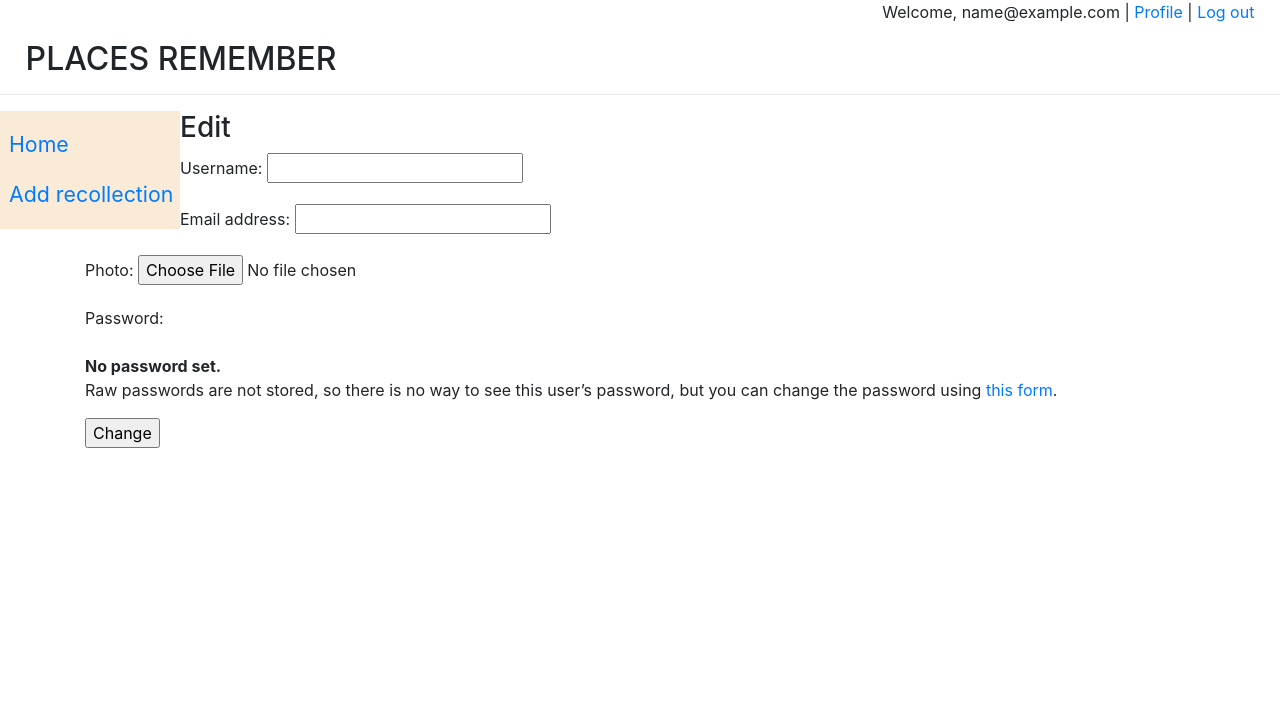
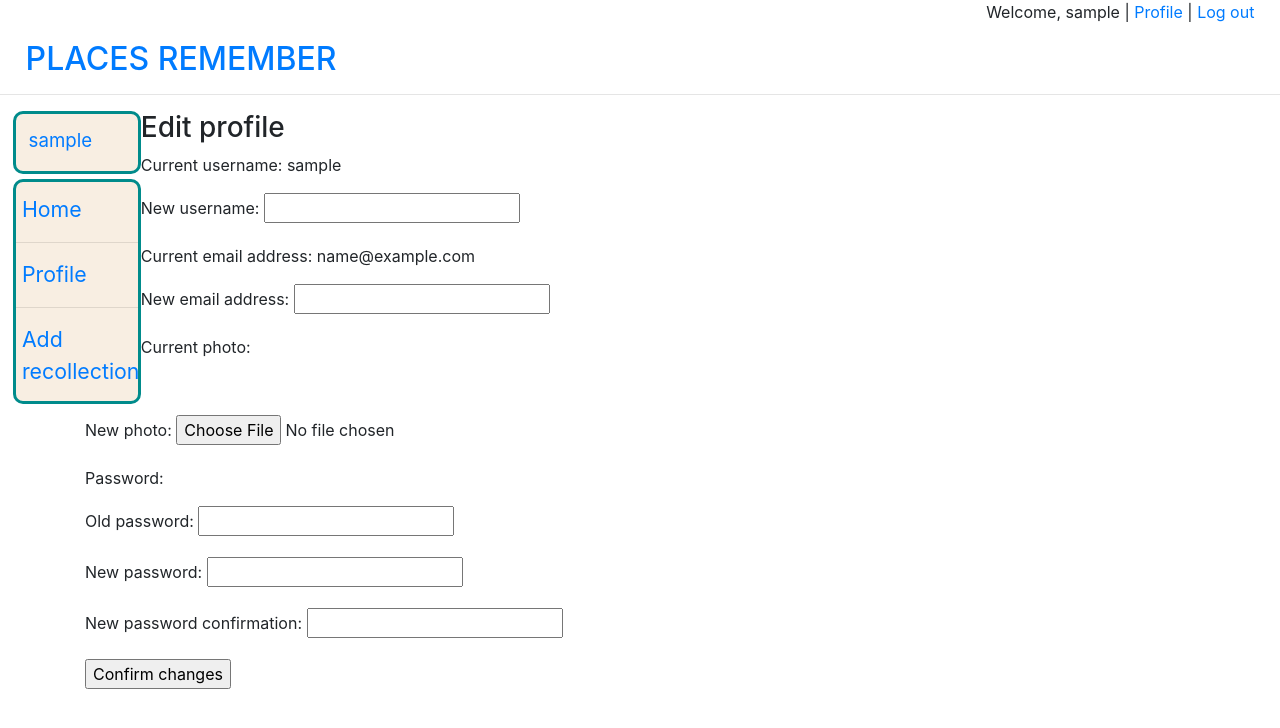
Before and after one commit to Lomank123/places_remember, a Django app: page /profile/edit in a window 1280 px wide. Shown: the top 728 px of the page. Run offline with Django 3.2, Linux system fonts and the light colour scheme; the visitor is signed in with stand-in values (Sample User, id 1); parts of the project's set-up code (start-up, migrations or seed data) failed here and were passed over; some libraries are stand-ins or nearby versions.

Commit message:
Paginator and profile changes
- Changed edit profile and profile pages
- Added profile block to basic.html
- Added paginator
- Changed design of left nav bar
- Added password validator (edit profile page)

```diff
--- a/placerem/coreapp/forms.py
+++ b/placerem/coreapp/forms.py
@@ -1,6 +1,8 @@
 from django.contrib.auth.forms import UserCreationForm, UserChangeForm
+from django.contrib.auth.password_validation import validate_password
 from django import forms
 from .models import CustomUser, Recollection
+from django.core.exceptions import ValidationError
 
 
 class CustomUserCreationForm(UserCreationForm):
@@ -22,3 +24,58 @@ class RecollectionModelForm(forms.ModelForm):
     class Meta:
         model = Recollection
         fields = ('name', 'description', 'geom')
+
+
+class CustomUserEditForm(forms.Form):
+    username = forms.CharField(max_length=20, required=False)
+    email = forms.EmailField(required=False)
+    photo = forms.FileField(required=False)
+    password_old = forms.CharField(
+        label="Old password",
+        strip=False,
+        widget=forms.PasswordInput(attrs={'autocomplete': 'new-password'}),
+        required=False,
+    )
+    password1 = forms.CharField(
+        label="Password",
+        strip=False,
+        widget=forms.PasswordInput(attrs={'autocomplete': 'new-password'}),
+        required=False,
+        validators=[validate_password],
+    )
+    password2 = forms.CharField(
+        label="Password confirmation",
+        widget=forms.PasswordInput(attrs={'autocomplete': 'new-password'}),
+        strip=False,
+        help_text="Enter the same password as before, for verification.",
+        required=False,
+    )
+
+    def __init__(self, user, *args, **kwargs):
+        self.user = user
+        super().__init__(*args, **kwargs)
+
+    def clean(self):
+        cleaned_data = super().clean()
+        email = cleaned_data.get("email")
+        username = cleaned_data.get("username")
+        not_unique_email = CustomUser.objects.filter(email=email).exists()
+        not_unique_username = CustomUser.objects.filter(username=username).exists()
+        password1 = cleaned_data.get("password1")
+        password2 = cleaned_data.get("password2")
+        password_old = cleaned_data.get("password_old")
+
+        errors = {}
+        if not_unique_email:
+            errors['email'] = 'Email is already in use'
+        if not_unique_username:
+            errors['username'] = 'Username is already in use'
+        if password1 and password2 and password1 != password2:
+            errors['password1'] = 'The two password fields didn’t match.'
+            errors['password2'] = 'The two password fields didn’t match.'
+        if (password1 or password2) and self.user.has_usable_password():
+            if not self.user.check_password(password_old):
+                errors['password_old'] = 'Wrong password.'
+
+        if errors:
+            raise ValidationError(errors)
--- a/placerem/coreapp/models.py
+++ b/placerem/coreapp/models.py
@@ -24,7 +24,7 @@ class CustomUser(AbstractUser):
 class Recollection(models.Model):
     # Default fields
     name = models.CharField(max_length=40, verbose_name='Name')
-    description = models.CharField(max_length=300, verbose_name='Description')
+    description = models.CharField(max_length=300, verbose_name='Description', blank=True, null=True)
     published = models.DateTimeField(auto_now_add=True, db_index=True, verbose_name='Published in')
 
     # Owner of a recollection
--- a/placerem/coreapp/static/placerem/style.css
+++ b/placerem/coreapp/static/placerem/style.css
@@ -6,10 +6,14 @@ header h1 {
 }
 nav {
 	font-size: 16pt;
-	width: 180px;
-	height: 100%;
+	width: 10%;
+	clear: both;
 	float: left;
-	background-color: antiquewhite;
+	background-color: rgb(248, 238, 226);
+	border-style: solid;
+	border-radius: 10px;
+	border-color: darkcyan;
+	margin-left: 1%;
 }
 nav a {
 	display: block;
@@ -29,3 +33,27 @@ nav a {
 	margin-right: 2%;
 	text-align: right;
 }
+.profile_box {
+	font-size: 14pt;
+	width: 10%;
+	border-style: solid;
+	border-radius: 10px;
+	border-color: darkcyan;
+	background: rgb(248, 238, 226);
+	padding-top: 1%;
+	padding-left: 1%;
+	padding-right: 1%;
+	margin-bottom: 5px;
+	float: left;
+	margin-left: 1%;
+}
+.paginator {
+	padding-top: 40px;
+	padding-bottom: 40px;
+}
+.user_photo {
+	border-style: solid;
+	border-radius: 10px;
+	border-color: aqua;
+	border-width: 2px;
+}
--- a/placerem/coreapp/templates/coreapp/profile.html
+++ b/placerem/coreapp/templates/coreapp/profile.html
@@ -7,13 +7,14 @@
 {% block content %}
 
     <h3>Your profile</h3>
+
     <p>Name: {{ user.username }}</p>
     <p>Email: {{ user.email }}</p>
 
     {% if user.photo %}
         <div>
             <p>Photo:</p>
-            <img src="{{ user.photo|thumbnail_url:'default' }}">
+            <p><img id="uploaded_image" src="{{ user.photo|thumbnail_url:'default' }}"></p>
         </div>
     {% endif %}
 
@@ -21,6 +22,6 @@
     <p>Number of recollections: {{ recollections }}</p>
     <p>Account creation date: {{ user.date_joined }}</p>
 
-    <p><a href="{% url 'profile_edit' %}">Edit</a></p>
+    <p><a href="{% url 'profile_edit' %}">Edit profile</a></p>
 
 {% endblock %}
--- a/placerem/coreapp/templates/coreapp/profile_edit.html
+++ b/placerem/coreapp/templates/coreapp/profile_edit.html
@@ -1,15 +1,62 @@
 {% extends 'layout/basic.html' %}
 {% load crispy_forms_tags %}
+{% load thumbnail %}
 {% load static %}
 
 {% block title %}Edit profile{% endblock title %}
 
 {% block content %}
-    <h3>Edit</h3>
+    <h3>Edit profile</h3>
+
     <form method="post" enctype="multipart/form-data">
     	{% csrf_token %}
-    	{{ form.as_p }}
-    	<input type="submit" value="Change">
+        <div>
+            <p>Current username: {{ request.user.username }}</p>
+            <p>
+                <label for="{{ form.username.id_for_label }}">New username:</label>
+                {{ form.username }}
+                {{ form.username.errors }}
+            </p>
+        </div>
+        <div>
+            <p>Current email address: {{ request.user.email }} </p>
+            <p>
+                <label for="{{ form.email.id_for_label }}">New email address:</label>
+                {{ form.email }}
+                {{ form.email.errors }}
+            </p>
+        </div>
+        <div>
+            <p>Current photo: </p>
+            <p><img id="uploaded_image" src="{{ request.user.photo|thumbnail_url:'default' }}"></p>
+            <p>
+                <label for="{{ form.photo.id_for_label }}">New photo:</label>
+                {{ form.photo }}
+                {{ form.photo.errors }}
+            </p>
+        </div>
+        <div>
+            <p>Password:</p>
+            {% if has_password %}
+                <p>
+                    <label for="{{ form.password_old.id_for_label }}">Old password: </label>
+                    {{ form.password_old }}
+                    {{ form.password_old.errors }}
+                </p>
+            {% endif %}
+            <p>
+                <label for="{{ form.password1.id_for_label }}">New password: </label>
+                {{ form.password1 }}
+                {{ form.password1.errors }}
+            </p>
+            <p>
+                <label for="{{ form.password2.id_for_label }}">New password confirmation: </label>
+                {{ form.password2 }}
+                {{ form.password2.errors }}
+            </p>
+        </div>
+
+        <input type="submit" value="Confirm changes">
     </form>
 
 {% endblock %}
--- a/placerem/coreapp/templates/layout/basic.html
+++ b/placerem/coreapp/templates/layout/basic.html
@@ -1,3 +1,4 @@
+{% load thumbnail %}
 {% load static %}
 
 <!DOCTYPE html>
@@ -19,7 +20,7 @@
   	<header>
       {% if user.is_authenticated %}
         <p class="auth_text">
-          Welcome, {{ user.email }}
+          Welcome, {{ user.username }}
            |
           <a href="{% url 'profile' %}">Profile</a>
            |
@@ -33,14 +34,30 @@
         </p>
       {% endif %}
 
-			<h1>Places Remember</h1>
+			<h1><a href="{% url 'home' %}">Places Remember</a></h1>
       <hr>
 		</header>
 
-    <nav>
-      <a href="{% url 'home' %}">Home</a>
-      <a href="{% url 'add' %}">Add recollection</a>
-    </nav>
+    <div class="left_bar">
+      {% if user.is_authenticated %}
+        <div class="profile_box">
+          <p>
+            {% if user.photo %}
+              <img class="user_photo" src="{{ user.photo|thumbnail_url:'small' }}">
+            {% endif %}
+            <a href="{% url 'profile' %}">{{ user.username }}</a>
+          </p>
+        </div>
+
+        <nav>
+          <a href="{% url 'home' %}">Home</a>
+          <hr>
+          <a href="{% url 'profile' %}">Profile</a>
+          <hr>
+          <a href="{% url 'add' %}">Add recollection</a>
+        </nav>
+      {% endif %}
+    </div>
 
     <div class="container">
         {% block content %}
--- a/placerem/coreapp/views.py
+++ b/placerem/coreapp/views.py
@@ -1,8 +1,10 @@
-from django.shortcuts import render, get_object_or_404
+from django.shortcuts import render, get_object_or_404, redirect
 from django.template.response import TemplateResponse
 from django.contrib.auth.decorators import permission_required, login_required
 from django.views.decorators.csrf import csrf_exempt
 from django.views.generic.edit import DeleteView
+from django.core.exceptions import ValidationError
+from django.core.paginator import Paginator
 import json
 
 from rest_framework import generics
@@ -11,8 +13,8 @@ from rest_framework.response import Response
 from rest_framework.decorators import api_view
 from rest_framework.viewsets import ModelViewSet
 
-from .models import Recollection
-from .forms import RecollectionModelForm, CustomUserChangeForm
+from .models import Recollection, CustomUser
+from .forms import RecollectionModelForm, CustomUserEditForm
 from .serializers import RecollectionSerializer
 
 
@@ -20,8 +22,19 @@ from .serializers import RecollectionSerializer
 @login_required
 def home(request):
     recollections = Recollection.objects.filter(user=request.user)
+
+    # Paginator
+    objects_per_page = 6
+    paginator = Paginator(recollections, objects_per_page)
+    if 'page' in request.GET:
+        page_num = request.GET['page']
+    else:
+        page_num = 1
+    page = paginator.get_page(page_num)
+
     context = {
-        'recollections' : recollections,
+        'recollections' : page.object_list,
+        'page' : page,
     }
     return TemplateResponse(request, 'coreapp/home.html', context=context)
 
@@ -55,26 +68,37 @@ def rec_add(request):
 
 @login_required
 def profile(request):
-    if request.method == 'GET':
-        context = {
-            'recollections' : Recollection.objects.filter(user=request.user).count,
-        }
-        return TemplateResponse(request, 'coreapp/profile.html', context=context)
+    context = {
+        'recollections' : Recollection.objects.filter(user=request.user).count,
+    }
+    return TemplateResponse(request, 'coreapp/profile.html', context=context)
 
 @login_required
 def profile_edit(request):
     if request.method == 'POST':
-        form = CustomUserChangeForm(request.POST, request.FILES)
+        form = CustomUserEditForm(request.user, request.POST, request.FILES)
+
         if form.is_valid():
-            form.save()
+            instance = get_object_or_404(CustomUser, id=request.user.pk)
+            # If it's possible make it in a more elegant way
+            if form.cleaned_data['username']:
+                instance.username = form.cleaned_data['username']
+            if form.cleaned_data['email']:
+                instance.email = form.cleaned_data['email']
+            if form.cleaned_data['photo']:
+                instance.photo = form.cleaned_data['photo']
+            if form.cleaned_data['password1'] and form.cleaned_data['password2']:
+                instance.set_password(form.cleaned_data['password1'])
+            instance.save()
+            return redirect('/profile/')
     else:
-        form = CustomUserChangeForm()
+        form = CustomUserEditForm(request.user)
 
     context = {
         'form' : form,
+        'has_password' : request.user.has_usable_password()
     }
     return TemplateResponse(request, 'coreapp/profile_edit.html', context=context)
-
 
 # Handles post and put requests when creating or editing recollection
 @login_required
```
Also changed, not shown: placerem/coreapp/templates/coreapp/home.html (+17 -0 lines), placerem/placerem/settings.py (+8 -0 lines), README.md, placerem/coreapp/migrations/0009_alter_recollection_description.py (added).
